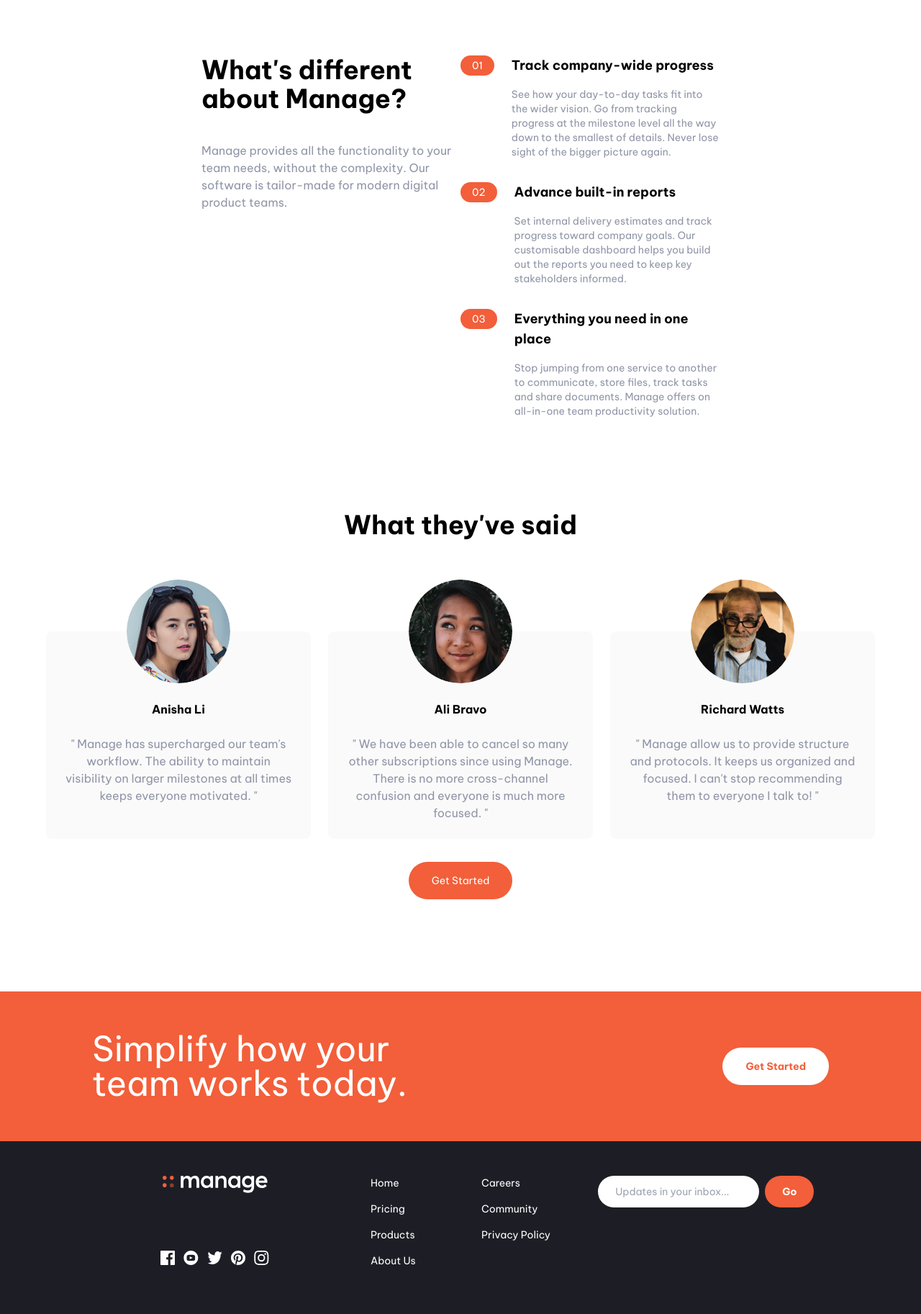
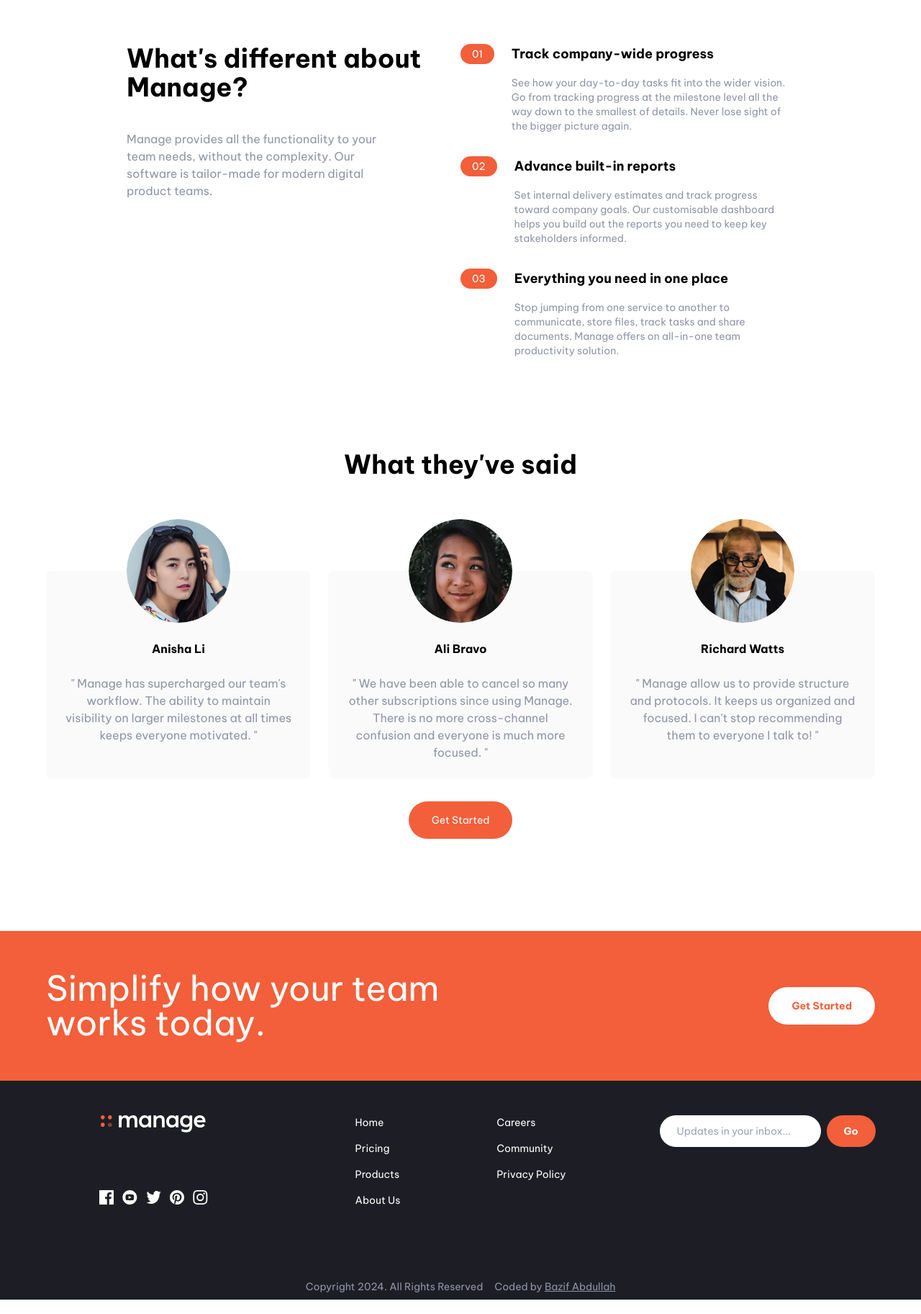
Before and after one commit to bazifabdullah/Manage-Landing-Page, a website: page index.html in a window 1280 px wide. Shown: the part 575-2400 px from the top of the page at 72% size. Drawn offline with Linux system fonts and the light colour scheme.

```diff
--- a/index.html
+++ b/index.html
@@ -30,7 +30,7 @@
     </nav>
     <!-- Hero Section -->
     <section id="hero" class="mb-20">
-        <div class="container flex flex-col-reverse items-center px-6 mx-auto mt-10 space-y-0 md:space-y-0 md:flex-row md:px-32">
+        <div class="container flex flex-col-reverse items-center px-6 mx-auto mt-10 space-y-0 md:space-y-0 md:flex-row">
             <div class="flex flex-col space-y-10 md:w-1/2">
                 <h1 class="max-w-md text-4xl font-bold text-center md:text-5xl md:text-left">Bring everyone together to build better products.</h1>
                 <p class="max-w-sm text-darkGrayishBlue text-center md:text-left">
@@ -47,7 +47,7 @@
     </section>
     <!-- Features -->
     <section id="features">
-        <div class="container flex flex-col px-6 mx-auto space-y-10 md:space-y-0 md:flex-row md:px-32">
+        <div class="container flex flex-col px-6 mx-auto space-y-10 md:space-y-0 md:flex-row">
             <div class="flex flex-col space-y-10 md:w-1/2">
                 <h1 class="max-w-md text-3xl font-bold text-center md:text-left md:text-4xl">
                     What's different about Manage?
@@ -166,7 +166,7 @@
     </section>
     <!-- CTA Section -->
     <section id="CTA">
-        <div class="flex mt-32 bg-brightRed flex-col space-y-6 px-16 md:px-32 py-14 md:justify-between md:space-y-0 md:flex-row ">
+        <div class="flex mt-32 bg-brightRed flex-col space-y-6 px-16 py-14 md:justify-between md:space-y-0 md:flex-row ">
             <h2 class="text-3xl text-center text-white md:w-1/2 md:text-left md:text-5xl">
                 Simplify how your team works today.
             </h2>
@@ -177,7 +177,7 @@
     </section>
     <!-- Footer -->
      <section id="footer">
-        <div class="flex flex-col-reverse py-12 bg-veryDarkBlue md:px-32 md:flex-row md:space-y-0 md:justify-between">
+        <div class="flex flex-col-reverse py-12 bg-veryDarkBlue md:flex-row md:space-y-0 md:justify-between">
             <div class="flex flex-col-reverse items-center md:flex-col md:w-1/3">
                 <div class="md:mb-20">
                     <img src="images/logo-white.svg" alt="logo-white">
```
Also changed, not shown: src/output.css.
